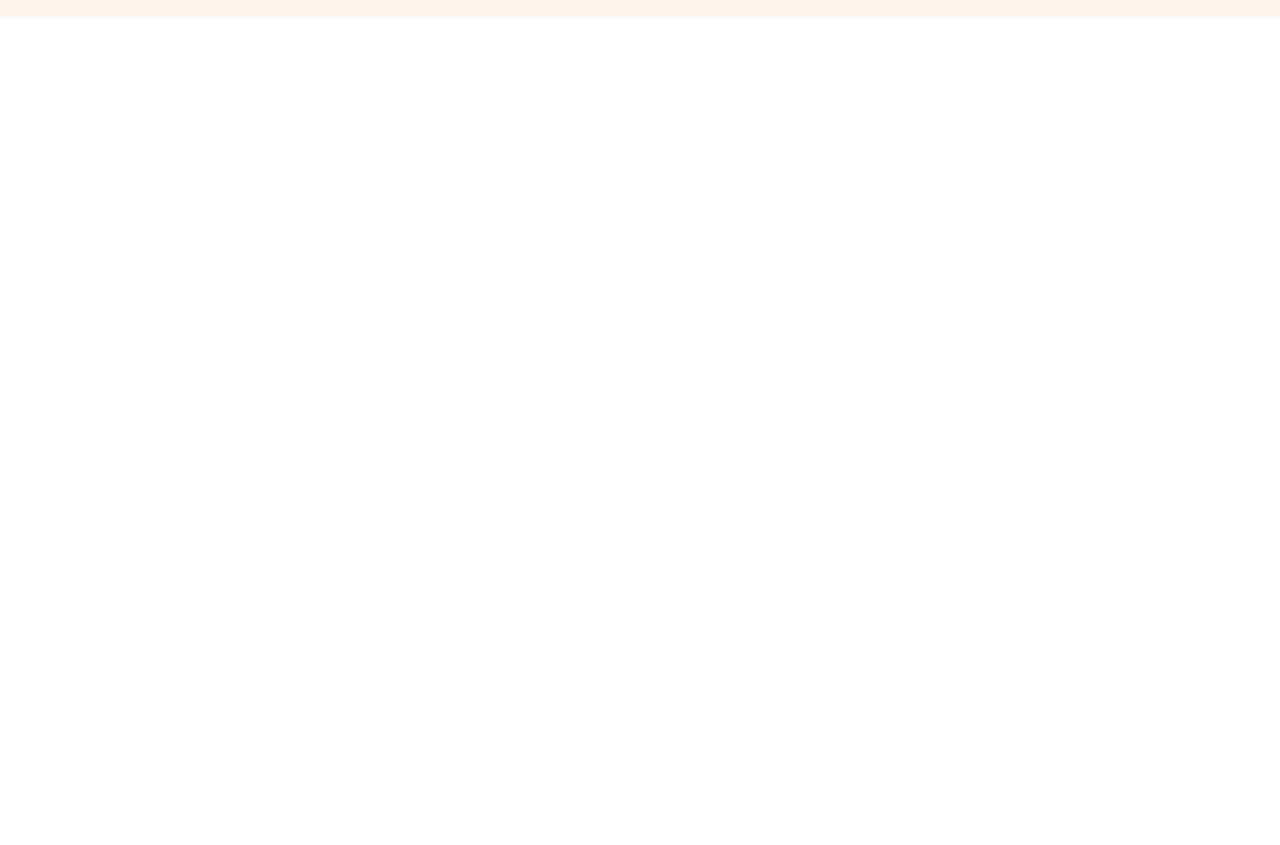
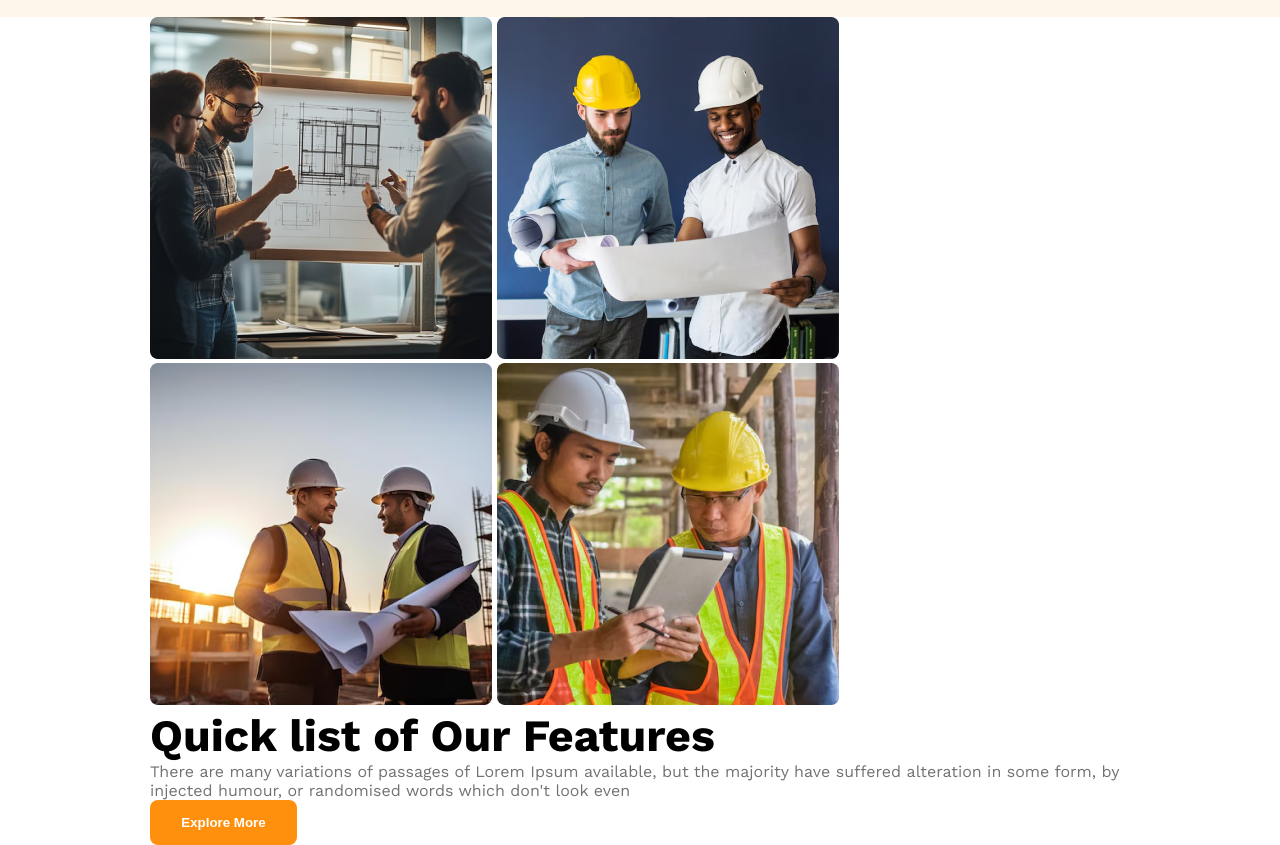
Before and after one commit to Jobaieer/CSE-3532-C223060R, a plain HTML site: page bd-architects/index.html in a window 1280 px wide. Shown: the part 716-1561 px from the top of the page. Before the commit the page ends 800 px from the top, so only its background shows below. Drawn offline with nearby package versions, Linux system fonts and the light colour scheme.

Commit message:
added team section in main container

```diff
--- a/bd-architects/index.html
+++ b/bd-architects/index.html
@@ -45,7 +45,7 @@
           </div>
 
           <div class="hero-down">
-            <img src="./assets/images/banner.png" alt="banner" width="100%" />
+            <img src="./assets/images/banner.png" alt="banner" />
           </div>
         </div>
       </section>
@@ -54,7 +54,29 @@
     <!-- Header Container End -->
 
     <!-- Main Container Start -->
-    <main id="main-container"></main>
+    <main id="main-container" class="margin-ss">
+      <!-- Team Section Start -->
+      <section id="team-section">
+        <div class="team-left">
+          <img src="./assets/images/team1.png" alt="team1" />
+          <img src="./assets/images/team2.png" alt="team2" />
+          <img src="./assets/images/team3.png" alt="team3" />
+          <img src="./assets/images/team4.png" alt="team4" />
+        </div>
+        <div class="team-right">
+          <h3 class="title">
+            <span class="color-gray">Quick list</span> of Our
+            <span class="color-primary">Features</span>
+          </h3>
+          <p class="para">
+            There are many variations of passages of Lorem Ipsum available, but
+            the majority have suffered alteration in some form, by injected
+            humour, or randomised words which don't look even
+          </p>
+          <button class="btn">Explore More</button>
+        </div>
+      </section>
+    </main>
     <!-- Main Container End-->
 
     <!-- Footer Container Start -->
```
